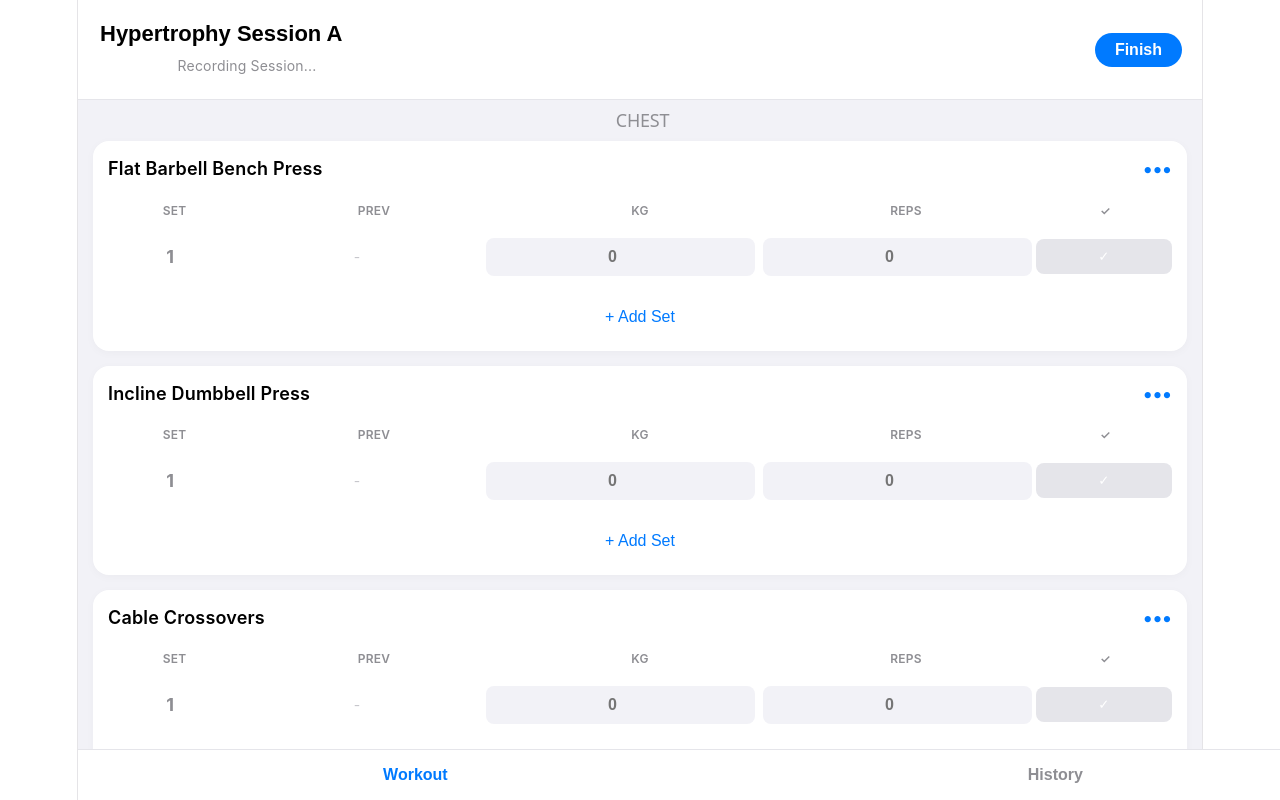
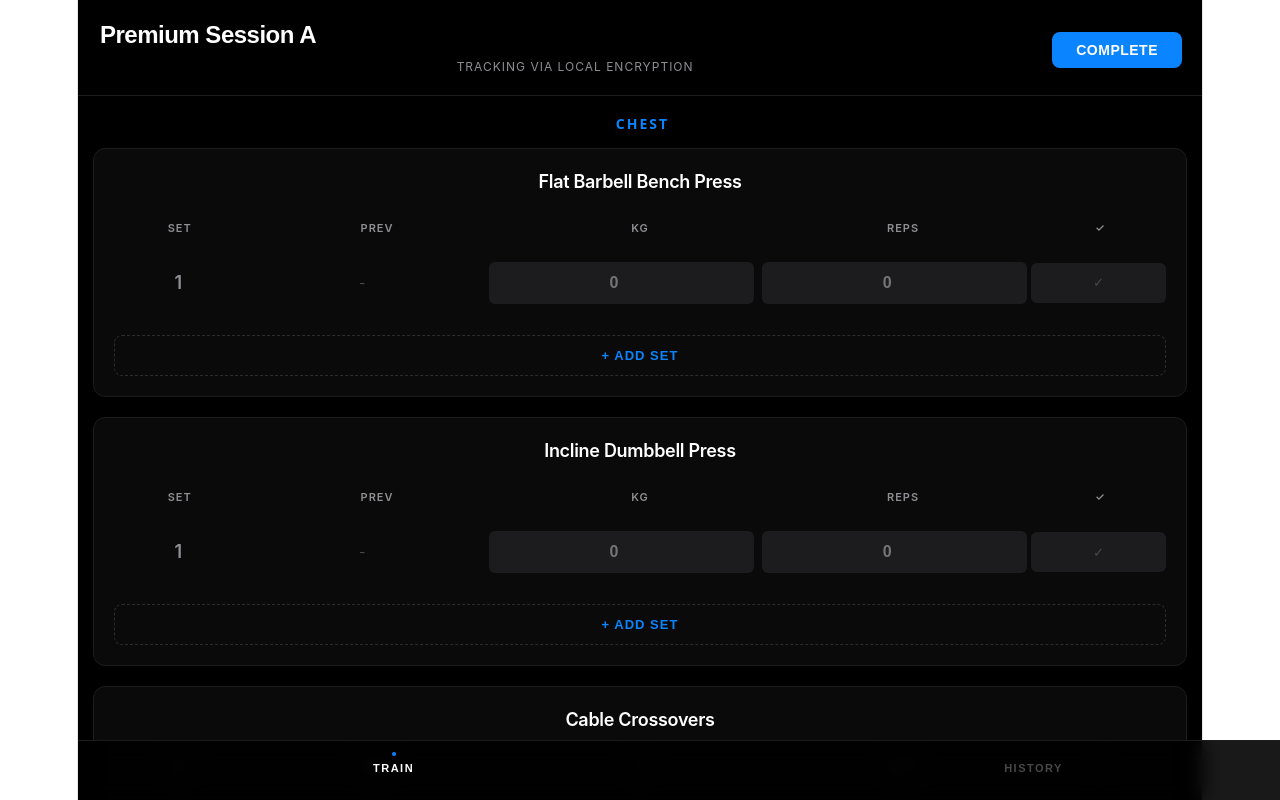
Before and after one commit to kietvohoanganh/hypertrophy-tracker, a React (Vite) app: page / in a window 1280 px wide. Built offline with nearby package versions, Linux system fonts and the light colour scheme.

Commit message:
Overhauled UI with iOS aesthetics and added history logging

```diff
--- a/src/App.jsx
+++ b/src/App.jsx
@@ -1,6 +1,5 @@
 import React, { useState, useEffect } from 'react';
 
-// 1. Comprehensive Exercise Database
 const EXERCISE_DATABASE = {
   "Chest": ["Flat Barbell Bench Press", "Incline Dumbbell Press", "Cable Crossovers", "Dips", "Pec Deck Flyes"],
   "Back": ["Barbell Deadlift", "Pull-ups", "Lat Pulldowns", "Barbell Bent-Over Row", "Seated Cable Row", "Face Pulls"],
@@ -11,26 +10,20 @@ const EXERCISE_DATABASE = {
 };
 
 export default function App() {
-  const [activeTab, setActiveTab] = useState('workout'); // 'workout' or 'history'
+  const [activeTab, setActiveTab] = useState('workout');
   const [workoutHistory, setWorkoutHistory] = useState([]);
+  const [activeWorkout, setActiveWorkout] = useState({});
+  const [workoutTitle, setWorkoutTitle] = useState("Premium Session A");
 
-  // State for the active workout session
-  const [activeWorkout, setActiveWorkout] = useState({});
-  const [workoutTitle, setWorkoutTitle] = useState("Hypertrophy Session A");
-  const [startTime, setStartTime] = useState(Date.now());
-
-  // Initialization: Load history from Local Storage
   useEffect(() => {
-    const history = JSON.parse(localStorage.getItem('fitnessHistory')) || [];
+    const history = JSON.parse(localStorage.getItem('eliteFitnessHistory')) || [];
     setWorkoutHistory(history);
   }, []);
 
-  // Handle Input for Active Workout
   const updateSet = (exercise, setIndex, field, value) => {
     const updatedWorkout = { ...activeWorkout };
     if (!updatedWorkout[exercise]) {
-      // Initialize exercise with 3 default sets if it doesn't exist
-      updatedWorkout[exercise] = [{ reps: '', weight: '', completed: false }, { reps: '', weight: '', completed: false }, { reps: '', weight: '', completed: false }];
+      updatedWorkout[exercise] = [{ reps: '', weight: '', completed: false }];
     }
     updatedWorkout[exercise][setIndex][field] = value;
     setActiveWorkout(updatedWorkout);
@@ -49,9 +42,8 @@ export default function App() {
     setActiveWorkout(updatedWorkout);
   };
 
-  // Save Workout to History
   const finishWorkout = () => {
-    if (Object.keys(activeWorkout).length === 0) return alert("Add some exercises first!");
+    if (Object.keys(activeWorkout).length === 0) return alert("Log data to proceed.");
 
     const newEntry = {
       id: Date.now(),
@@ -62,33 +54,28 @@ export default function App() {
 
     const newHistory = [newEntry, ...workoutHistory];
     setWorkoutHistory(newHistory);
-    localStorage.setItem('fitnessHistory', JSON.stringify(newHistory));
+    localStorage.setItem('eliteFitnessHistory', JSON.stringify(newHistory));
 
-    // Reset active workout
     setActiveWorkout({});
-    setStartTime(Date.now());
-    alert('Workout securely logged to device storage.');
     setActiveTab('history');
   };
 
   return (
     <div style={styles.appContainer}>
-      {/* Dynamic Render based on Tab */}
       {activeTab === 'workout' ? (
         <div style={styles.contentScroll}>
           <header style={styles.header}>
-            <div>
+            <div style={{ flex: 1 }}>
               <input
                 style={styles.workoutTitleInput}
                 value={workoutTitle}
                 onChange={(e) => setWorkoutTitle(e.target.value)}
               />
-              <p style={styles.timerText}>Recording Session...</p>
+              <p style={styles.timerText}>Tracking via Local Encryption</p>
             </div>
-            <button onClick={finishWorkout} style={styles.finishButton}>Finish</button>
+            <button onClick={finishWorkout} style={styles.finishButton}>Complete</button>
           </header>
 
-          {/* Render All Categories and Exercises */}
           {Object.entries(EXERCISE_DATABASE).map(([category, exercises]) => (
             <div key={category} style={styles.categorySection}>
               <h2 style={styles.categoryTitle}>{category}</h2>
@@ -100,7 +87,6 @@ export default function App() {
                   <div key={exercise} style={styles.card}>
                     <div style={styles.cardHeader}>
                       <h3 style={styles.exerciseName}>{exercise}</h3>
-                      <span style={styles.moreOptionsIcon}>•••</span>
                     </div>
 
                     <div style={styles.tableHeader}>
@@ -112,7 +98,11 @@ export default function App() {
                     </div>
 
                     {sets.map((set, idx) => (
-                      <div key={idx} style={{...styles.setRow, backgroundColor: set.completed ? '#E8F5E9' : 'transparent'}}>
+                      <div key={idx} style={{
+                        ...styles.setRow,
+                        backgroundColor: set.completed ? 'rgba(10, 132, 255, 0.1)' : 'transparent',
+                        borderLeft: set.completed ? '3px solid #0A84FF' : '3px solid transparent'
+                      }}>
                         <span style={styles.setIndex}>{idx + 1}</span>
                         <span style={styles.prevText}>-</span>
                         <input
@@ -131,7 +121,11 @@ export default function App() {
                         />
                         <button
                           onClick={() => toggleSetCompletion(exercise, idx)}
-                          style={{...styles.checkButton, backgroundColor: set.completed ? '#34C759' : '#E5E5EA'}}
+                          style={{
+                            ...styles.checkButton,
+                            backgroundColor: set.completed ? '#0A84FF' : '#1C1C1E',
+                            color: set.completed ? '#FFFFFF' : '#48484A'
+                          }}
                         >
                           ✓
                         </button>
@@ -139,7 +133,7 @@ export default function App() {
                     ))}
 
                     <button onClick={() => addSet(exercise)} style={styles.addSetButton}>
-                      + Add Set
+                      + ADD SET
                     </button>
                   </div>
                 );
@@ -149,123 +143,152 @@ export default function App() {
         </div>
       ) : (
         <div style={styles.contentScroll}>
-          <h1 style={{padding: '20px', fontSize: '28px', fontWeight: 'bold'}}>Workout History</h1>
+          <header style={styles.header}>
+            <h1 style={{margin: 0, fontSize: '24px', fontWeight: '700', color: '#FFFFFF'}}>Training Log</h1>
+          </header>
           {workoutHistory.length === 0 ? (
-            <p style={{padding: '20px', color: '#8E8E93'}}>No previous workouts logged.</p>
+            <p style={{padding: '20px', color: '#8E8E93', textAlign: 'center'}}>No historical data established.</p>
           ) : (
-            workoutHistory.map(entry => (
+            <div style={{padding: '15px'}}>
+              {workoutHistory.map(entry => (
                 <div key={entry.id} style={styles.historyCard}>
-                <h3 style={{margin: '0 0 5px 0', fontSize: '18px'}}>{entry.title}</h3>
-                <p style={{color: '#8E8E93', fontSize: '14px', margin: '0 0 15px 0'}}>{entry.date}</p>
+                  <div style={styles.historyHeader}>
+                    <h3 style={{margin: 0, fontSize: '18px', color: '#FFFFFF'}}>{entry.title}</h3>
+                    <p style={{color: '#0A84FF', fontSize: '12px', margin: 0}}>{entry.date}</p>
+                  </div>
                   {Object.entries(entry.data).map(([exName, exSets]) => {
                     const completedSets = exSets.filter(s => s.completed).length;
                     if (completedSets === 0) return null;
                     return (
-                    <div key={exName} style={{fontSize: '14px', borderBottom: '1px solid #E5E5EA', padding: '8px 0'}}>
-                      <strong>{completedSets} sets</strong> - {exName}
+                      <div key={exName} style={styles.historyDetail}>
+                        <span style={{color: '#0A84FF', fontWeight: 'bold'}}>{completedSets} SETS</span>
+                        <span style={{color: '#D1D1D6', marginLeft: '10px'}}>{exName}</span>
                       </div>
                     );
                   })}
                 </div>
-            ))
+              ))}
+            </div>
           )}
         </div>
       )}
 
-      {/* Bottom Navigation */}
       <nav style={styles.bottomNav}>
         <button
-          style={{...styles.navButton, color: activeTab === 'workout' ? '#007AFF' : '#8E8E93'}}
+          style={{...styles.navButton, color: activeTab === 'workout' ? '#FFFFFF' : '#48484A'}}
           onClick={() => setActiveTab('workout')}
         >
-          Workout
+          <span style={{...styles.navIndicator, backgroundColor: activeTab === 'workout' ? '#0A84FF' : 'transparent'}} />
+          TRAIN
         </button>
         <button
-          style={{...styles.navButton, color: activeTab === 'history' ? '#007AFF' : '#8E8E93'}}
+          style={{...styles.navButton, color: activeTab === 'history' ? '#FFFFFF' : '#48484A'}}
           onClick={() => setActiveTab('history')}
         >
-          History
+          <span style={{...styles.navIndicator, backgroundColor: activeTab === 'history' ? '#0A84FF' : 'transparent'}} />
+          HISTORY
         </button>
       </nav>
     </div>
   );
 }
 
-// 2. iOS-Inspired Styling
+// Global Gym Premium UI/UX Design System
 const styles = {
   appContainer: {
     display: 'flex', flexDirection: 'column', height: '100vh',
-    backgroundColor: '#F2F2F7', fontFamily: '-apple-system, BlinkMacSystemFont, "Segoe UI", Roboto, Helvetica, Arial, sans-serif'
+    backgroundColor: '#000000', // Deep Obsidian
+    color: '#FFFFFF',
+    fontFamily: '-apple-system, BlinkMacSystemFont, "SF Pro Display", "Helvetica Neue", Helvetica, Arial, sans-serif'
   },
   contentScroll: {
-    flex: 1, overflowY: 'auto', paddingBottom: '80px'
+    flex: 1, overflowY: 'auto', paddingBottom: '90px'
   },
   header: {
     display: 'flex', justifyContent: 'space-between', alignItems: 'center',
-    padding: '20px', backgroundColor: '#FFFFFF', borderBottom: '1px solid #E5E5EA', position: 'sticky', top: 0, zIndex: 10
+    padding: '20px 20px 15px 20px', backgroundColor: 'rgba(0, 0, 0, 0.85)',
+    backdropFilter: 'blur(10px)', borderBottom: '1px solid #1C1C1E',
+    position: 'sticky', top: 0, zIndex: 10
   },
   workoutTitleInput: {
-    fontSize: '22px', fontWeight: 'bold', border: 'none', outline: 'none', width: '100%'
+    fontSize: '24px', fontWeight: '700', color: '#FFFFFF', backgroundColor: 'transparent',
+    border: 'none', outline: 'none', width: '100%', letterSpacing: '-0.5px'
   },
   timerText: {
-    fontSize: '14px', color: '#8E8E93', margin: '5px 0 0 0'
+    fontSize: '12px', color: '#8E8E93', margin: '4px 0 0 0', textTransform: 'uppercase', letterSpacing: '1px'
   },
   finishButton: {
-    backgroundColor: '#007AFF', color: 'white', border: 'none', borderRadius: '20px',
-    padding: '8px 20px', fontSize: '16px', fontWeight: 'bold', cursor: 'pointer'
+    backgroundColor: '#0A84FF', color: '#FFFFFF', border: 'none', borderRadius: '8px',
+    padding: '10px 24px', fontSize: '14px', fontWeight: '700', cursor: 'pointer',
+    letterSpacing: '0.5px', textTransform: 'uppercase'
   },
   categorySection: {
-    padding: '10px 15px'
+    padding: '20px 15px 0 15px'
   },
   categoryTitle: {
-    fontSize: '18px', color: '#8E8E93', textTransform: 'uppercase', marginBottom: '10px', marginLeft: '5px'
+    fontSize: '14px', color: '#0A84FF', textTransform: 'uppercase',
+    letterSpacing: '2px', marginBottom: '15px', marginLeft: '5px', fontWeight: '600'
   },
   card: {
-    backgroundColor: '#FFFFFF', borderRadius: '16px', padding: '15px',
-    marginBottom: '15px', boxShadow: '0 2px 10px rgba(0,0,0,0.03)'
+    backgroundColor: '#0A0A0A', border: '1px solid #1C1C1E', borderRadius: '12px',
+    padding: '20px', marginBottom: '20px'
   },
   cardHeader: {
-    display: 'flex', justifyContent: 'space-between', alignItems: 'center', marginBottom: '15px'
+    marginBottom: '20px'
   },
   exerciseName: {
-    margin: 0, fontSize: '18px', fontWeight: '600', color: '#000'
-  },
-  moreOptionsIcon: {
-    color: '#007AFF', fontSize: '20px', fontWeight: 'bold'
+    margin: 0, fontSize: '18px', fontWeight: '600', color: '#FFFFFF', letterSpacing: '-0.3px'
   },
   tableHeader: {
-    display: 'flex', fontSize: '12px', color: '#8E8E93', fontWeight: '600', marginBottom: '10px'
+    display: 'flex', fontSize: '11px', color: '#8E8E93', fontWeight: '600',
+    marginBottom: '15px', letterSpacing: '1px'
   },
   setRow: {
-    display: 'flex', alignItems: 'center', marginBottom: '8px', padding: '4px 0', borderRadius: '8px'
+    display: 'flex', alignItems: 'center', marginBottom: '10px', padding: '6px 0',
+    borderRadius: '6px', transition: 'all 0.3s ease'
   },
   setIndex: {
-    flex: 0.5, textAlign: 'center', fontWeight: 'bold', color: '#8E8E93'
+    flex: 0.5, textAlign: 'center', fontWeight: '600', color: '#8E8E93'
   },
   prevText: {
-    flex: 1, textAlign: 'center', color: '#C7C7CC', fontSize: '14px'
+    flex: 1, textAlign: 'center', color: '#48484A', fontSize: '14px'
   },
   inputField: {
-    flex: 1, backgroundColor: '#F2F2F7', border: 'none', borderRadius: '8px',
-    padding: '10px', margin: '0 4px', textAlign: 'center', fontSize: '16px', fontWeight: '600'
+    flex: 1, backgroundColor: '#1C1C1E', border: 'none', borderRadius: '6px', color: '#FFFFFF',
+    padding: '12px 10px', margin: '0 4px', textAlign: 'center', fontSize: '16px', fontWeight: '600'
   },
   checkButton: {
-    flex: 0.5, height: '35px', border: 'none', borderRadius: '8px',
-    color: 'white', fontWeight: 'bold', cursor: 'pointer', display: 'flex', justifyContent: 'center', alignItems: 'center'
+    flex: 0.5, height: '40px', border: 'none', borderRadius: '6px',
+    fontWeight: 'bold', cursor: 'pointer', display: 'flex', justifyContent: 'center',
+    alignItems: 'center', transition: 'background-color 0.2s ease'
   },
   addSetButton: {
-    width: '100%', marginTop: '10px', padding: '10px', backgroundColor: 'transparent',
-    border: 'none', color: '#007AFF', fontSize: '16px', fontWeight: '500', cursor: 'pointer'
+    width: '100%', marginTop: '15px', padding: '12px', backgroundColor: 'transparent',
+    border: '1px dashed #2C2C2E', borderRadius: '8px', color: '#0A84FF',
+    fontSize: '13px', fontWeight: '700', cursor: 'pointer', letterSpacing: '1px'
   },
   historyCard: {
-    backgroundColor: '#FFFFFF', borderRadius: '16px', padding: '20px',
-    margin: '10px 15px', boxShadow: '0 2px 10px rgba(0,0,0,0.03)'
+    backgroundColor: '#0A0A0A', border: '1px solid #1C1C1E', borderRadius: '12px',
+    padding: '20px', marginBottom: '15px'
+  },
+  historyHeader: {
+    display: 'flex', justifyContent: 'space-between', alignItems: 'center',
+    borderBottom: '1px solid #1C1C1E', paddingBottom: '15px', marginBottom: '15px'
+  },
+  historyDetail: {
+    fontSize: '14px', padding: '8px 0', display: 'flex', alignItems: 'center'
   },
   bottomNav: {
-    display: 'flex', justifyContent: 'space-around', padding: '15px',
-    backgroundColor: '#FFFFFF', borderTop: '1px solid #E5E5EA', position: 'fixed', bottom: 0, width: '100%'
+    display: 'flex', justifyContent: 'space-around', padding: '10px 0 25px 0',
+    backgroundColor: 'rgba(0, 0, 0, 0.9)', backdropFilter: 'blur(10px)',
+    borderTop: '1px solid #1C1C1E', position: 'fixed', bottom: 0, width: '100%'
   },
   navButton: {
-    backgroundColor: 'transparent', border: 'none', fontSize: '16px', fontWeight: '600', cursor: 'pointer'
+    backgroundColor: 'transparent', border: 'none', fontSize: '11px',
+    fontWeight: '700', cursor: 'pointer', letterSpacing: '1.5px',
+    display: 'flex', flexDirection: 'column', alignItems: 'center'
+  },
+  navIndicator: {
+    width: '4px', height: '4px', borderRadius: '50%', marginBottom: '6px'
   }
 };
```
Lines whose indentation alone changed are shown as unchanged.
